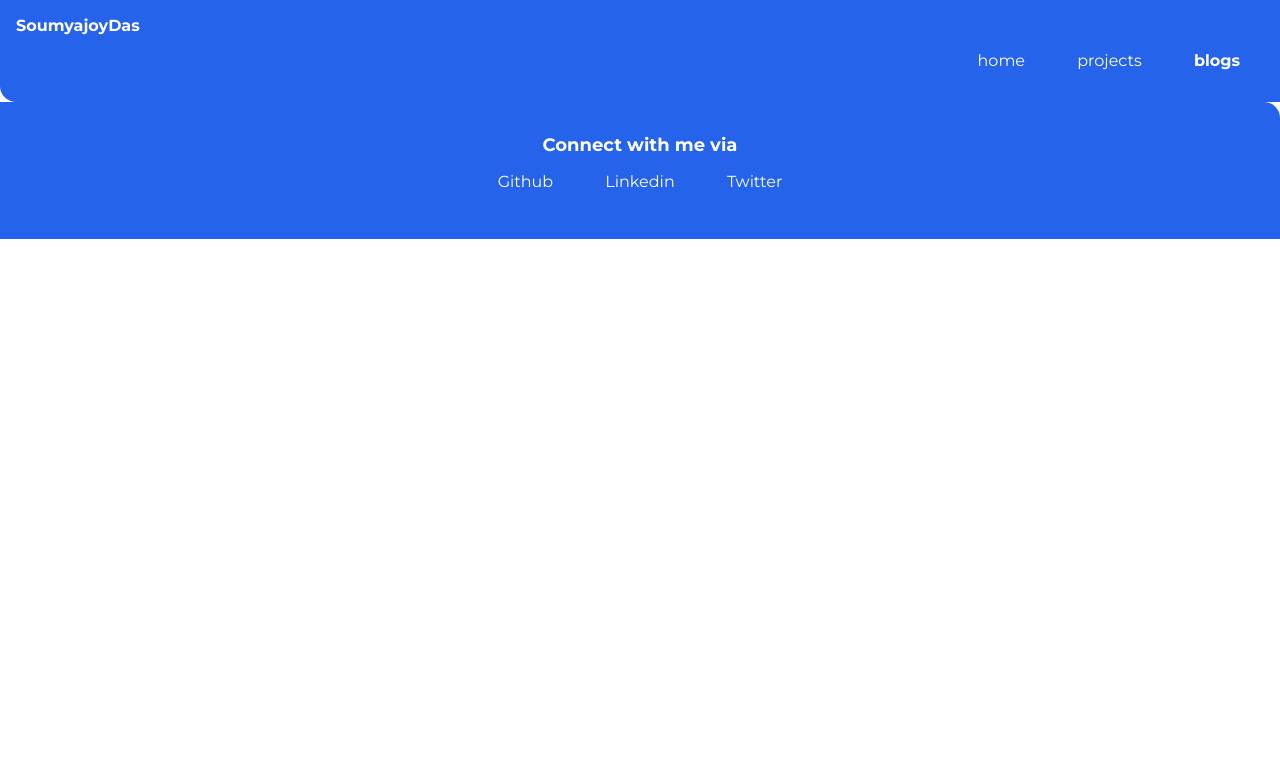
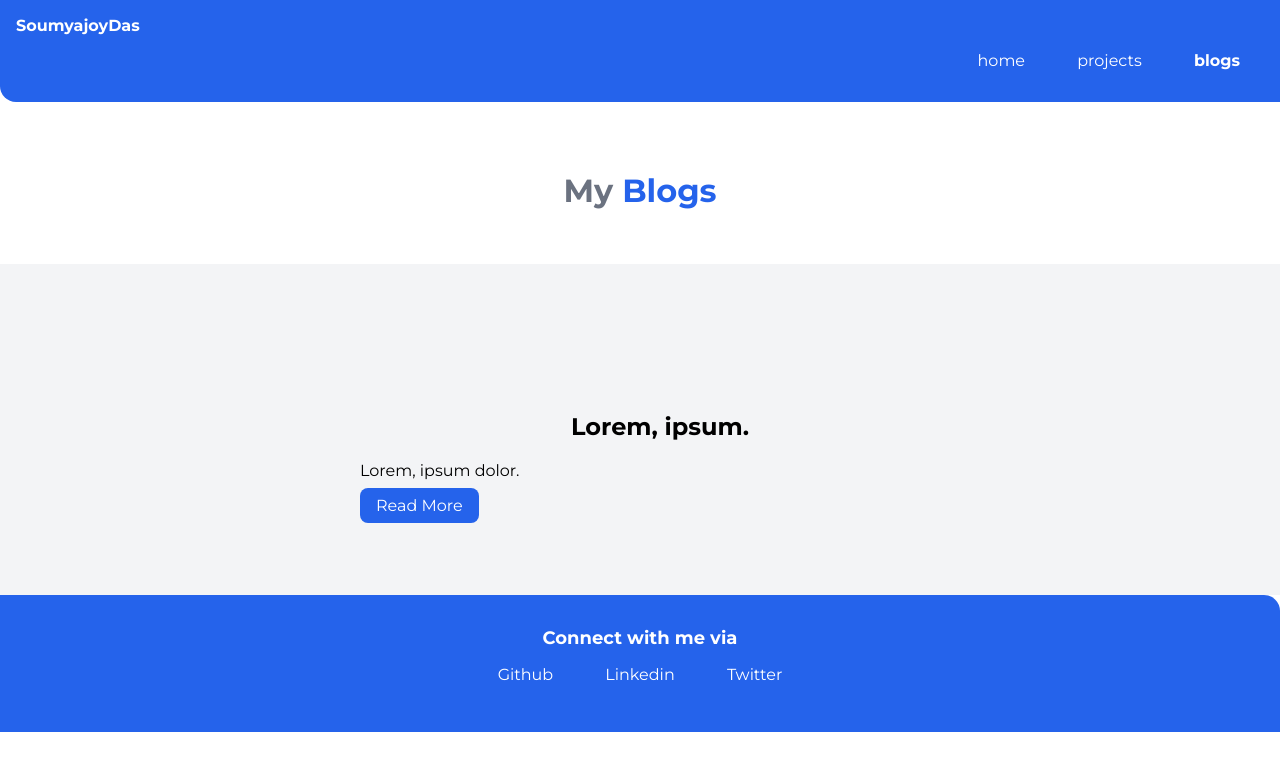
Before and after one commit to soumyajoydas01/soumyajoydas01.github.io, a plain HTML site: page blogs.html in a window 1280 px wide. Drawn offline with Linux system fonts and the light colour scheme.

Commit message:
Testing Blogs

```diff
--- a/blogs.html
+++ b/blogs.html
@@ -1,12 +1,14 @@
 <!DOCTYPE html>
 <html lang="en">
+
 <head>
     <meta charset="UTF-8">
     <meta http-equiv="X-UA-Compatible" content="IE=edge">
     <meta name="viewport" content="width=device-width, initial-scale=1.0">
-    <link href="/css/stylesheet.css" rel="stylesheet">
+    <link href="css/stylesheet.css" rel="stylesheet">
     <title>Blogs</title>
 </head>
+
 <body>
     <nav class="navigation container">
         <div class="nav-brand">SoumyajoyDas</div>
@@ -23,6 +25,21 @@
         </ul>
     </nav>
 
+    <header class="hero">
+        <h1 class="hero-heading">My <span class="heading-inverted">Blogs</span></h1>
+    </header>
+
+    <section class="section off-white-section">
+        <ul class="list-non-bullet">
+            <li>
+                <div class="container container-center padding-md">
+                    <h1>Lorem, ipsum.</h1>
+                    <p>Lorem, ipsum dolor.</p>
+                    <a class="link link-primary" href="https://soumyajoydas01.github.io/healthlify/">Read More</a>
+                </div>
+            </li>
+        </ul>
+    </section>
 
 
 
@@ -33,9 +50,11 @@
         <div class="footer-header">Connect with me via</div>
         <ul class="social-links list-non">
             <li class="list-item-inline"><a class="link" href="https://github.com/soumyajoydas01">Github</a></li>
-            <li class="list-item-inline"><a class="link" href="https://www.linkedin.com/in/soumyajoydas01/">Linkedin</a></li>
+            <li class="list-item-inline"><a class="link" href="https://www.linkedin.com/in/soumyajoydas01/">Linkedin</a>
+            </li>
             <li class="list-item-inline"><a class="link" href="https://twitter.com/soumyajoydas01">Twitter</a></li>
         </ul>
     </footer>
 </body>
+
 </html>
```
Also changed, not shown: index.html (+2 -2 lines), projects.html (+15 -6 lines).
